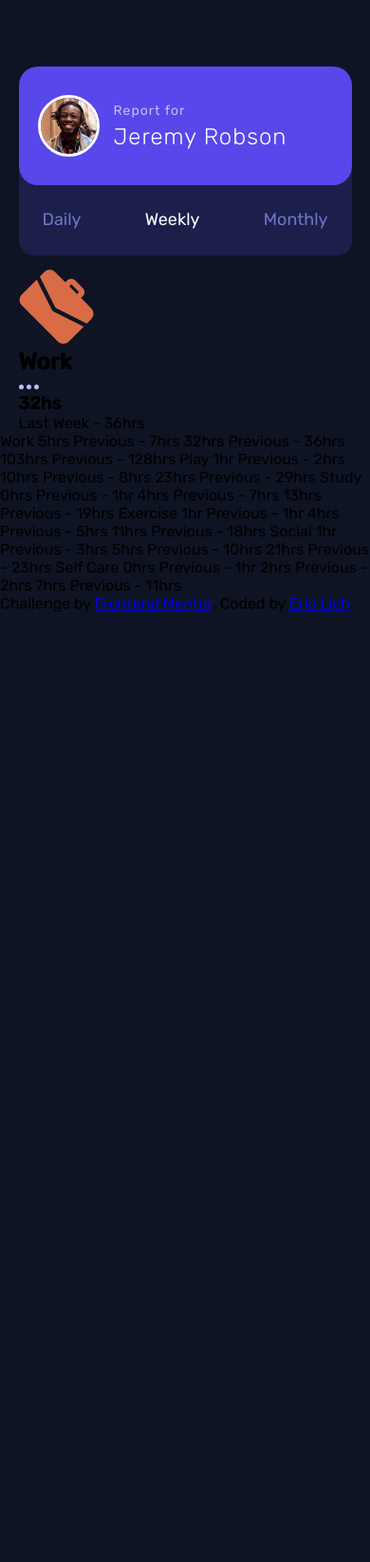
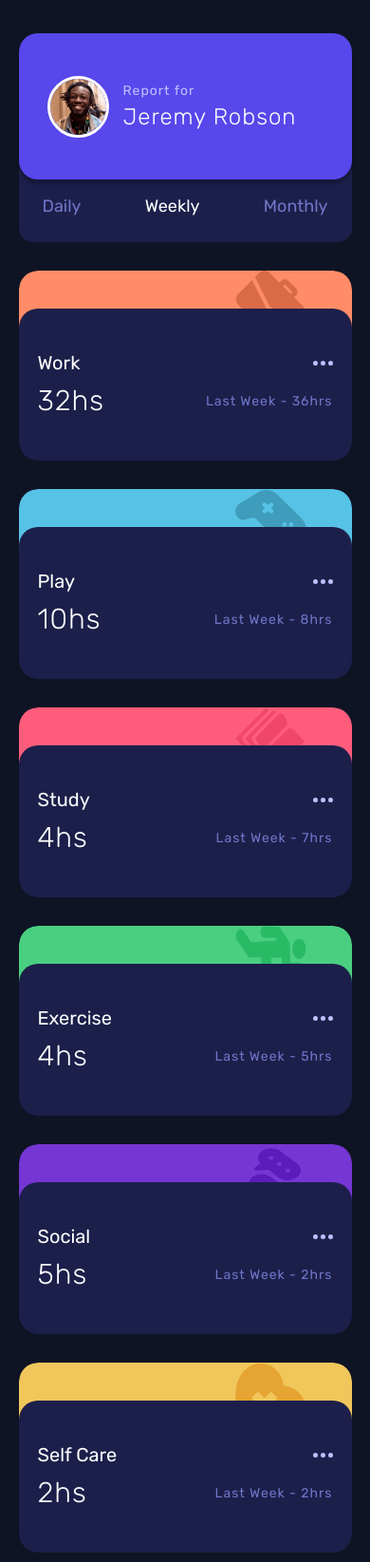
Before and after one commit to EricLich/Time-Tracking-Dashboard---Frontend-Mentor, a plain HTML site: page index.html in a window 390 px wide. Shown: the whole page at 95% size. Before the commit the page ends 844 px from the top, so only its background shows below. Drawn offline with Linux system fonts and the light colour scheme.

Commit message:
mobile done

```diff
--- a/index.html
+++ b/index.html
@@ -35,14 +35,98 @@
       </div>
       <!-- ----------------------------------------- -->
       <div class="card">
-        <img src="./images/icon-work.svg" alt="">
-        <div class="card-top">
-          <h2>Work</h3>
-          <img src="./images/icon-ellipsis.svg" alt="">
+        <div class="card-image work">
+          <img src="./images/icon-work.svg" alt="">
         </div>
-        <div class="card-bottom">
-          <h3>32hs</h3>
-          <p>Last Week - 36hrs</p>
+        <div class="card-data">
+          <div class="card-data-top">
+            <h2>Work</h3>
+            <img src="./images/icon-ellipsis.svg" alt="">
+          </div>
+          <div class="card-data-bottom">
+            <h3>32hs</h3>
+            <p>Last Week - 36hrs</p>
+          </div>
+        </div>
+      </div>
+      <!-- ----------------------------------------- -->
+      <div class="card">
+        <div class="card-image play">
+          <img src="./images/icon-play.svg" alt="">
+        </div>
+        <div class="card-data">
+          <div class="card-data-top">
+            <h2>Play</h3>
+            <img src="./images/icon-ellipsis.svg" alt="">
+          </div>
+          <div class="card-data-bottom">
+            <h3>10hs</h3>
+            <p>Last Week - 8hrs</p>
+          </div>
+        </div>
+      </div>
+      <!-- ----------------------------------------- -->
+      <div class="card">
+        <div class="card-image study">
+          <img src="./images/icon-study.svg" alt="">
+        </div>
+        <div class="card-data">
+          <div class="card-data-top">
+            <h2>Study</h3>
+            <img src="./images/icon-ellipsis.svg" alt="">
+          </div>
+          <div class="card-data-bottom">
+            <h3>4hs</h3>
+            <p>Last Week - 7hrs</p>
+          </div>
+        </div>
+      </div>
+      <!-- ----------------------------------------- -->
+      <div class="card">
+        <div class="card-image exercise">
+          <img src="./images/icon-exercise.svg" alt="">
+        </div>
+        <div class="card-data">
+          <div class="card-data-top">
+            <h2>Exercise</h3>
+            <img src="./images/icon-ellipsis.svg" alt="">
+          </div>
+          <div class="card-data-bottom">
+            <h3>4hs</h3>
+            <p>Last Week - 5hrs</p>
+          </div>
+        </div>
+      </div>
+      <!-- ----------------------------------------- -->
+      <div class="card">
+        <div class="card-image social">
+          <img src="./images/icon-social.svg" alt="">
+        </div>
+        <div class="card-data">
+          <div class="card-data-top">
+            <h2>Social</h3>
+            <img src="./images/icon-ellipsis.svg" alt="">
+          </div>
+          <div class="card-data-bottom">
+            <h3>5hs</h3>
+            <p>Last Week - 2hrs</p>
+          </div>
+        </div>
+      </div>
+      <!-- ----------------------------------------- -->
+      <div class="card">
+        <div class="card-image self-care">
+          <img src="./images/icon-self-care.svg" alt="">
+        </div>
+        <div class="card-data">
+          <div class="card-data-top">
+            <h2>Self Care</h3>
+            <img src="./images/icon-ellipsis.svg" alt="">
+          </div>
+          <div class="card-data-bottom">
+            <h3>2hs</h3>
+            <p>Last Week - 2hrs</p>
+          </div>
         </div>
       </div>
 
@@ -52,58 +136,5 @@
   </div>
 
 
-  Work
-  5hrs <!-- daily -->
-  Previous - 7hrs <!-- daily -->
-  32hrs <!-- weekly -->
-  Previous - 36hrs <!-- weekly -->
-  103hrs <!-- monthly -->
-  Previous - 128hrs <!-- monthly -->
-
-  Play
-  1hr <!-- daily -->
-  Previous - 2hrs <!-- daily -->
-  10hrs <!-- weekly -->
-  Previous - 8hrs <!-- weekly -->
-  23hrs <!-- monthly -->
-  Previous - 29hrs <!-- monthly -->
-
-  Study
-  0hrs <!-- daily -->
-  Previous - 1hr <!-- daily -->
-  4hrs <!-- weekly -->
-  Previous - 7hrs <!-- weekly -->
-  13hrs <!-- monthly -->
-  Previous - 19hrs <!-- monthly -->
-
-  Exercise
-  1hr <!-- daily -->
-  Previous - 1hr <!-- daily -->
-  4hrs <!-- weekly -->
-  Previous - 5hrs <!-- weekly -->
-  11hrs <!-- monthly -->
-  Previous - 18hrs <!-- monthly -->
-
-  Social
-  1hr <!-- daily -->
-  Previous - 3hrs <!-- daily -->
-  5hrs <!-- weekly -->
-  Previous - 10hrs <!-- weekly -->
-  21hrs <!-- monthly -->
-  Previous - 23hrs <!-- monthly -->
-
-  Self Care
-  0hrs <!-- daily -->
-  Previous - 1hr <!-- daily -->
-  2hrs <!-- weekly -->
-  Previous - 2hrs <!-- weekly -->
-  7hrs <!-- monthly -->
-  Previous - 11hrs <!-- monthly -->
-
-
-  <div class="attribution">
-    Challenge by <a href="https://www.frontendmentor.io?ref=challenge" target="_blank">Frontend Mentor</a>.
-    Coded by <a href="https://github.com/EricLich/" target="_blank">Eric Lich</a>.
-  </div>
 </body>
 </html>
--- a/styles.css
+++ b/styles.css
@@ -20,41 +20,54 @@
 }
 
 body {
+	overflow: scroll;
 	font-family: "Rubik", sans-serif;
 	width: 100%;
-	height: auto;
+	height: 100vh;
 	background-color: var(--very-dark-blue);
+}
+@media (min-width: 768px) {
+	body {
+		display: grid;
+		place-content: center;
+	}
 }
 
 .container {
 	width: 90%;
 	margin: 0 auto;
+	display: grid;
+	place-items: center;
 }
 
 .cards-grid {
 	margin-top: 70px;
 	width: 100%;
+	height: 100%;
 	display: grid;
+	gap: 20px;
 	grid-template-columns: repeat(1, 1fr);
 }
 
 .card-user {
-	display: flex;
-	flex-direction: column;
 	border-radius: 20px;
 	width: 100%;
 	position: relative;
+	height: 220px;
 }
 
 .profile-section {
 	display: flex;
-	justify-content: space-around;
+	justify-content: flex-start;
 	align-items: center;
 	background-color: var(--blue);
 	border-radius: 20px;
-	padding: 30px 20px;
+	padding: 30px 30px;
 	position: relative;
+	top: 0;
+	height: 70%;
 	z-index: 1;
+	box-shadow: 0 5px 3px rgba(0, 0, 0, 0.226);
 }
 
 .circle {
@@ -71,7 +84,6 @@ body {
 }
 
 .profile-section .profile-texts {
-	flex: 1;
 	display: flex;
 	flex-direction: column;
 	align-items: flex-start;
@@ -94,8 +106,9 @@ body {
 }
 
 .time-section {
-	position: relative;
-	top: -7%;
+	position: absolute;
+	z-index: -1;
+	bottom: 0;
 	padding: 40px 25px 27px 25px;
 	background-color: var(--dark-blue);
 	border-bottom-left-radius: 15px;
@@ -115,5 +128,185 @@ body {
 	color: white;
 }
 
+/* CARD */
+
 .card {
+	/* margin-top: 15px; */
+	width: 100%;
+	height: 200px;
+	position: relative;
+	overflow: hidden;
 }
+
+.card-image {
+	width: 100%;
+	border-top-right-radius: 20px;
+	border-top-left-radius: 20px;
+	position: absolute;
+}
+
+.work {
+	width: 100%;
+	height: 30%;
+	background-color: var(--light-red-work);
+}
+
+.play {
+	width: 100%;
+	height: 30%;
+	background-color: var(--soft-blue);
+}
+
+.study {
+	width: 100%;
+	height: 30%;
+	background-color: var(--light-red-study);
+}
+
+.exercise {
+	width: 100%;
+	height: 30%;
+	background-color: var(--lime-green);
+}
+
+.social {
+	width: 100%;
+	height: 30%;
+	background-color: var(--violet);
+}
+
+.self-care {
+	width: 100%;
+	height: 30%;
+	background-color: var(--soft-orange);
+}
+
+.card-image img {
+	position: absolute;
+	width: 75px;
+	height: 75px;
+	left: 65%;
+}
+
+.card {
+	border-radius: 20px;
+	position: relative;
+}
+
+.card .card-data {
+	display: flex;
+	flex-direction: column;
+	justify-content: center;
+	align-content: space-between;
+	background-color: var(--dark-blue);
+	width: 100%;
+	border-radius: 20px;
+	padding: 0px 20px;
+	position: absolute;
+	z-index: 1;
+	top: -20%;
+	top: 20%;
+	bottom: 0;
+}
+
+.card-data .card-data-top {
+	display: flex;
+	flex-direction: row;
+	justify-content: space-between;
+	align-items: center;
+}
+
+.card-data-top h2 {
+	color: white;
+	font-weight: 400;
+	font-size: 20px;
+}
+
+.card-data .card-data-bottom {
+	display: flex;
+	flex-direction: row;
+	justify-content: space-between;
+	align-items: center;
+	margin-top: 10px;
+}
+
+.card-data-bottom h3 {
+	font-weight: 300;
+	font-size: 30px;
+	color: white;
+	letter-spacing: 1px;
+}
+
+.card-data-bottom p {
+	color: var(--desaturated-blue);
+	font-weight: 400;
+	font-size: 14px;
+	letter-spacing: 1px;
+}
+
+@media (min-width: 768px) {
+	.cards-grid {
+		grid-template-columns: repeat(4, 1fr);
+	}
+
+	.card-user {
+		grid-row-start: 1;
+		grid-row-end: 3;
+	}
+
+	.profile-section {
+		height: 340px;
+		flex-direction: column;
+		align-items: flex-start;
+		margin-left: 0;
+	}
+	.circle {
+		width: 75px;
+		height: 75px;
+	}
+
+	.profile-texts {
+		margin-top: 90px;
+	}
+
+	.profile-texts h1 {
+		font-size: 36px;
+	}
+
+	.time-section {
+		bottom: -122%;
+		height: 170px;
+		z-index: -1;
+		padding: 40px 20px 20px;
+		flex-direction: column;
+		justify-content: space-around;
+	}
+
+	.card {
+		position: relative;
+		bottom: 0;
+	}
+
+	.card-data {
+		height: 100%;
+		transition: ease-in 0.3s;
+	}
+	.card-image {
+	}
+
+	.card-data .card-data-top {
+		font-size: 48px;
+	}
+
+	.card-data:hover {
+		background-color: rgb(53, 68, 153);
+	}
+
+	.time-section a {
+		transition: ease-in 0.3s;
+	}
+
+	.time-section a:hover {
+		color: white;
+	}
+}
```
